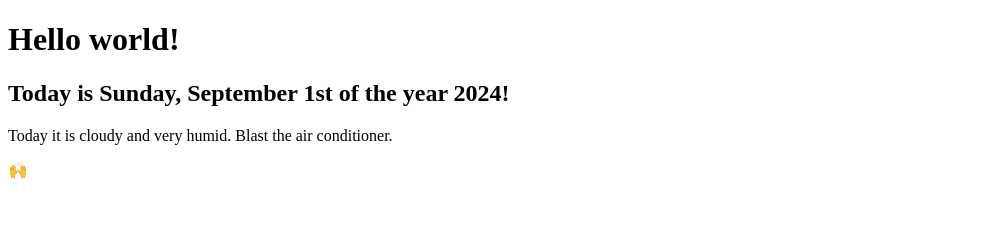
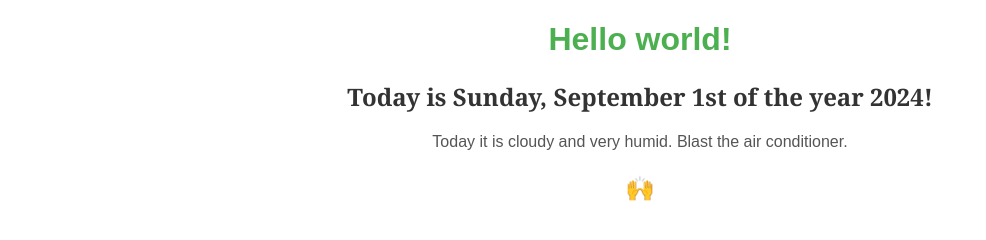
Before and after one commit to siqjulia/first-website, a plain HTML site: page index.html in a window 1280 px wide. Shown: the whole page, without its empty margins (0-986 px from the left). Drawn offline with Linux system fonts and the light colour scheme.

Commit message:
Add CSS changes

```diff
--- a/index.html
+++ b/index.html
@@ -1,14 +1,23 @@
 <!DOCTYPE html>
 <html>
+
 <head>
-<title>My first github.io website</title>
+    <title>My first github.io website</title>
 </head>
+
 <body>
 
-<h1>Hello world!</h1>
-<h2> Today is Sunday, September 1st of the year 2024!</h2>
-<p>Today it is cloudy and very humid. Blast the air conditioner.</p>
-<p>🙌</p>
+    <h1 style="font-family: Arial, sans-serif; color: #4CAF50; text-align: center">Hello world!
+    </h1>
+    <h2 style="font-family: 'Georgia', serif; color: #333; text-align: center">Today is Sunday,
+        September 1st of the year 2024!</h2>
+    <p
+        style="font-family: Arial, sans-serif; font-size: 16px; color: #555; text-align: center">
+        Today it is cloudy and very humid. Blast the air conditioner.
+    </p>
+    <p style="text-align: center; font-size: 24px;">🙌</p>
+
 
 </body>
+
 </html>
```
